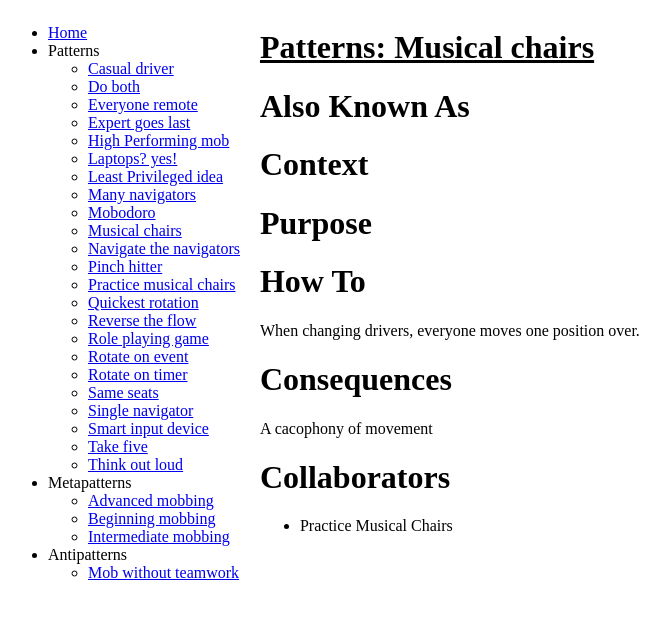
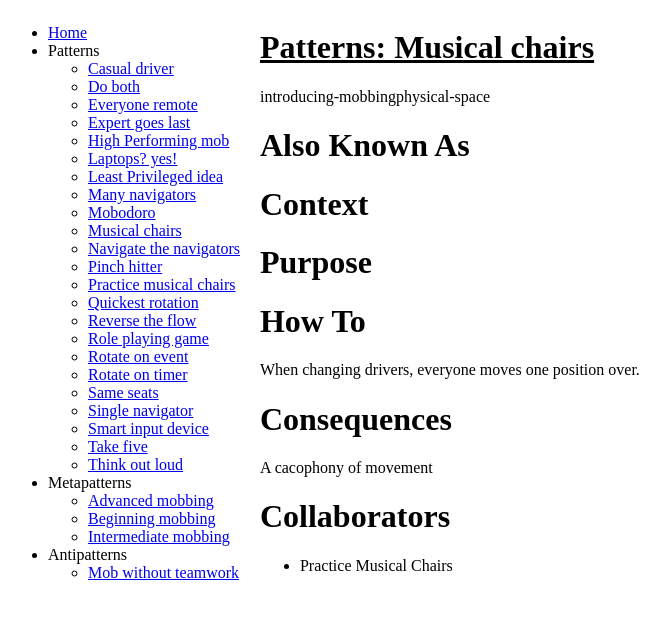
Before and after one commit to JayBazuzi/Mobbing-Pattern-Language, a Jekyll site: the page built from _patterns/Musical Chairs.md, in a window 1280 px wide. Shown: the top 619 px of the page, without its empty margins (0-665 px from the left). Built offline with Jekyll 4.4.1, drawn with Linux system fonts in a browser that asks for light colours.

Commit message:
Display tags for each page
Although they should really be links to the tag page in my opinion

```diff
--- a/_layouts/default.html
+++ b/_layouts/default.html
@@ -9,9 +9,15 @@
     </div>
 
     <div class='content'>
+
       {% if page.collection %}
         <h1 class='content__title'>{{ page.collection | capitalize }}: {{page.title }}</h1>
       {% endif %}
+
+      <div class='tag-list'>
+        {{ page.tags }}
+      </div>
+
       {{ content }}
     </div>
   </body>
```
